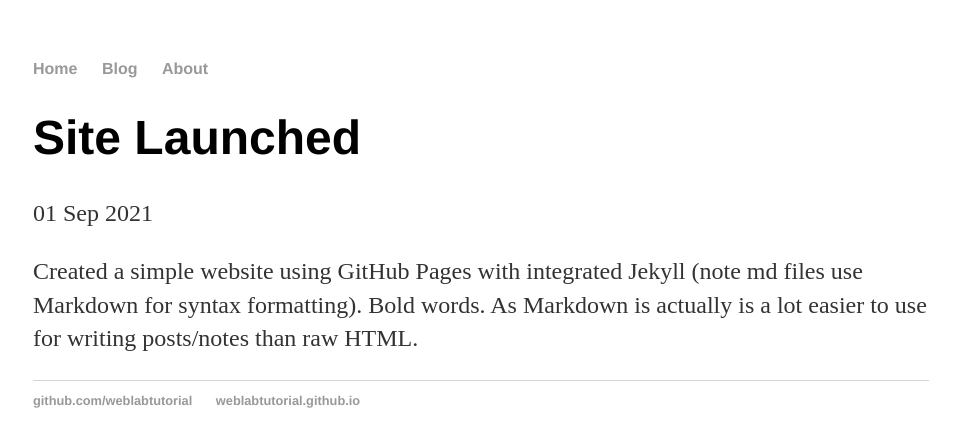
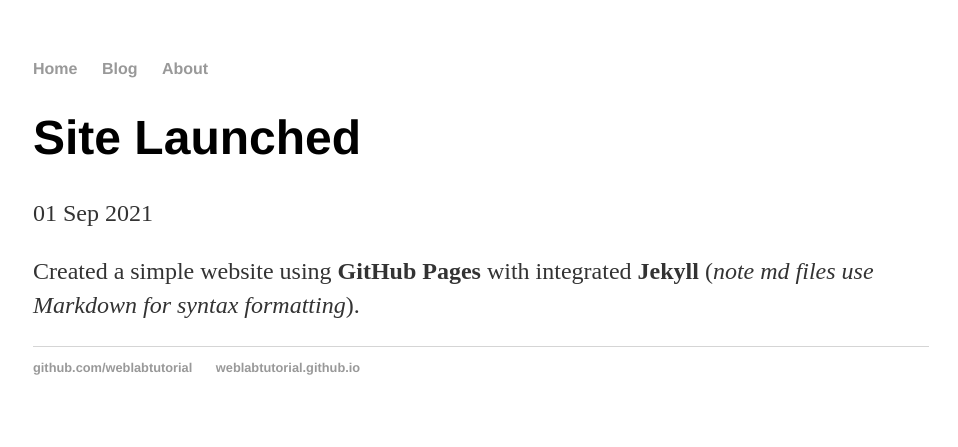
Before and after one commit to dvp2004/dvp2004.github.io, a Jekyll site: the page built from _posts/2021-09-01-site-launched.md, in a window 1280 px wide. Shown: the top 447 px of the page, without its empty margins (159-1117 px from the left). Built offline with Jekyll 4.4.1, drawn with Linux system fonts in a browser that asks for light colours.

Commit message:
Update 2021-09-01-site-launched.md

```diff
--- a/_posts/2021-09-01-site-launched.md
+++ b/_posts/2021-09-01-site-launched.md
@@ -3,4 +3,4 @@ layout: post
 title: "Site Launched"
 date: 2021-09-01
 ---
-Created a simple website using GitHub Pages with integrated Jekyll (note md files use Markdown for syntax formatting). Bold words. As Markdown is actually is a lot easier to use for writing posts/notes than raw HTML.
+Created a simple website using **GitHub Pages** with integrated **Jekyll** (*note md files use Markdown for syntax formatting*).
```
